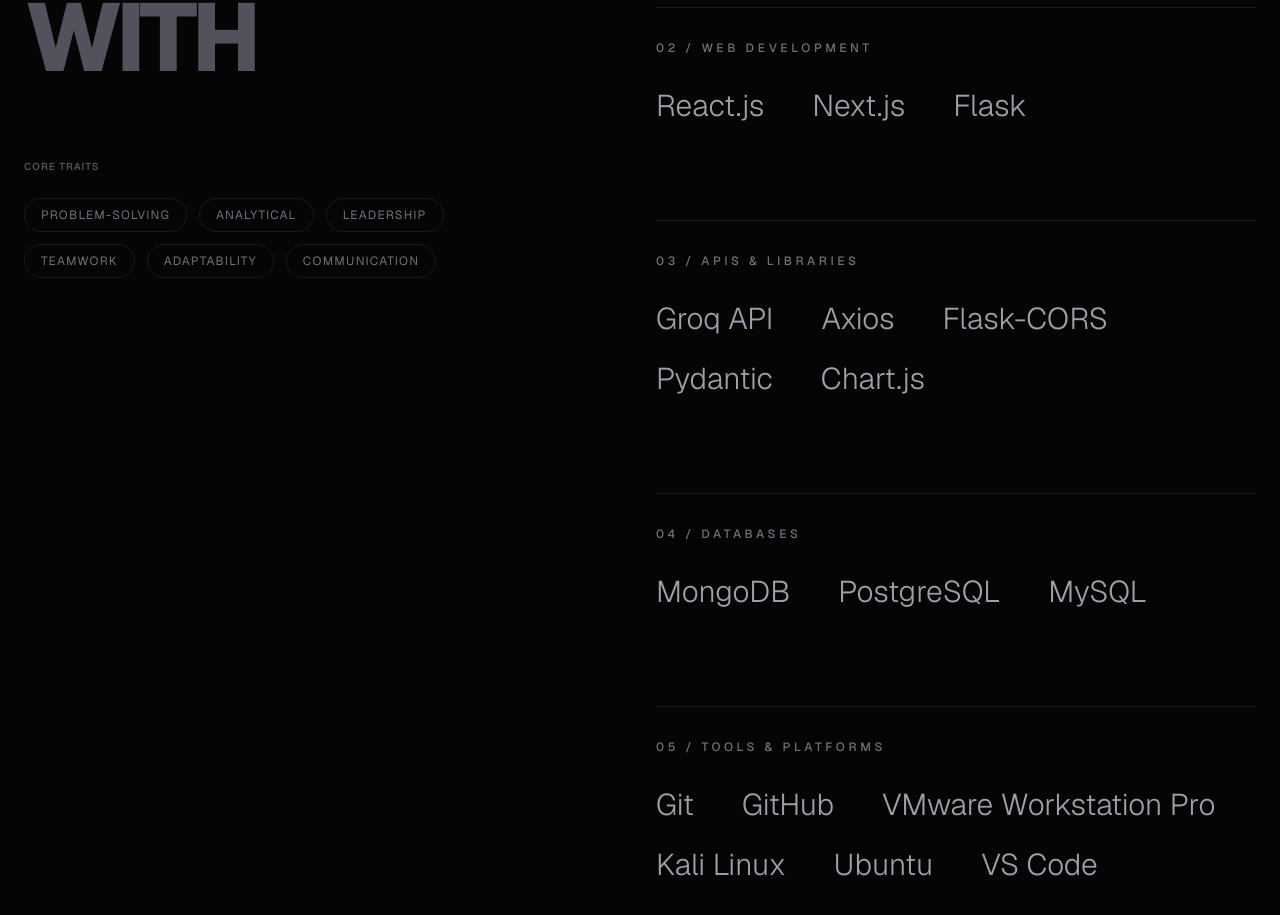
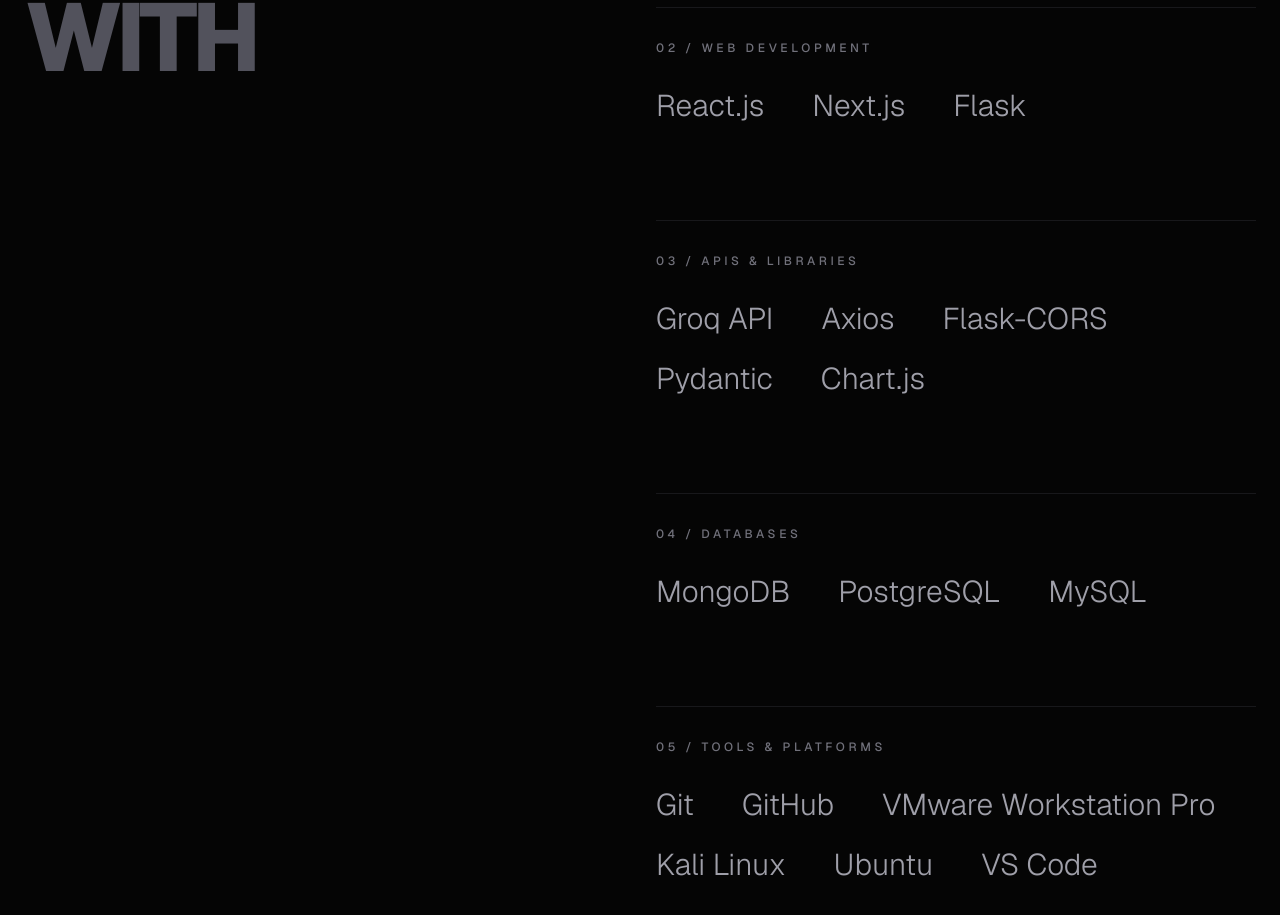
Before and after one commit to Ishan1711/Ishan-Portfolio, a Next.js app: page / in a window 1280 px wide. Shown: the part 2786-3701 px from the top of the page. Built offline with nearby package versions, Linux system fonts and the light colour scheme.

Commit message:
fix: refine capabilities presentation

```diff
--- a/src/sections/Capabilities.tsx
+++ b/src/sections/Capabilities.tsx
@@ -1,7 +1,7 @@
 "use client";
 
 import { motion } from "framer-motion";
-import { SKILL_CATEGORIES, SOFT_SKILLS } from "@/data/skills";
+import { SKILL_CATEGORIES } from "@/data/skills";
 
 export function Capabilities() {
   return (
@@ -40,28 +40,7 @@
                 </motion.h2>
               </div>
 
-              {/* Soft Skills Section */}
-              <motion.div
-                initial={{ opacity: 0, y: 20 }}
-                whileInView={{ opacity: 1, y: 0 }}
-                viewport={{ once: true, margin: "-100px" }}
-                transition={{ duration: 1, ease: [0.16, 1, 0.3, 1], delay: 0.3 }}
-                className="mt-20 lg:mt-auto"
-              >
-                <span className="text-[10px] tracking-widest text-zinc-600 uppercase font-semibold block mb-6">
-                  Core Traits
-                </span>
-                <ul className="flex flex-wrap gap-3">
-                  {SOFT_SKILLS.map((skill, i) => (
-                    <li
-                      key={i}
-                      className="text-[10px] sm:text-xs text-zinc-500 uppercase tracking-widest border border-zinc-900 px-4 py-2 rounded-full hover:border-zinc-700 hover:text-zinc-300 transition-colors duration-500 cursor-default"
-                    >
-                      {skill}
-                    </li>
-                  ))}
-                </ul>
-              </motion.div>
+
             </div>
           </div>
 
```
